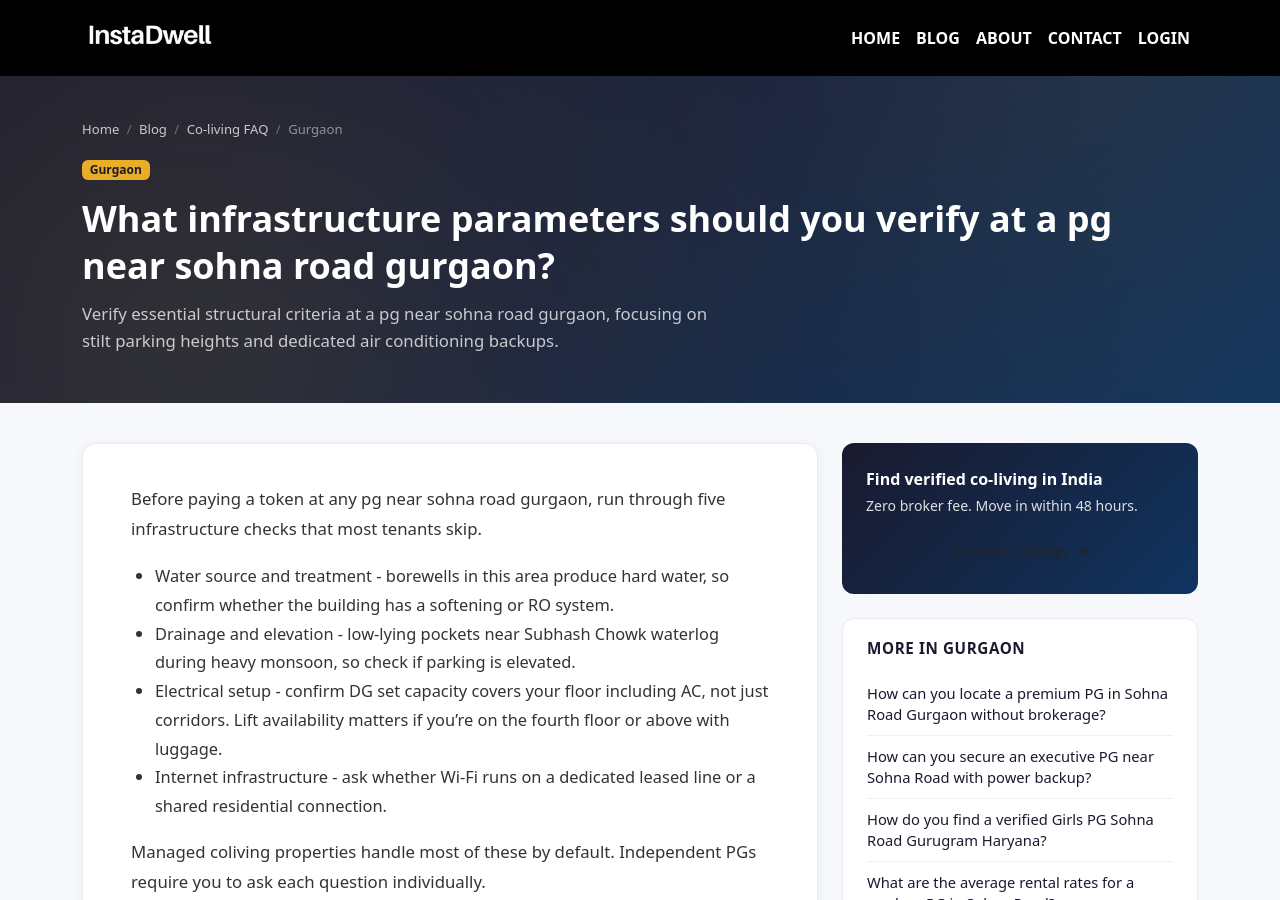
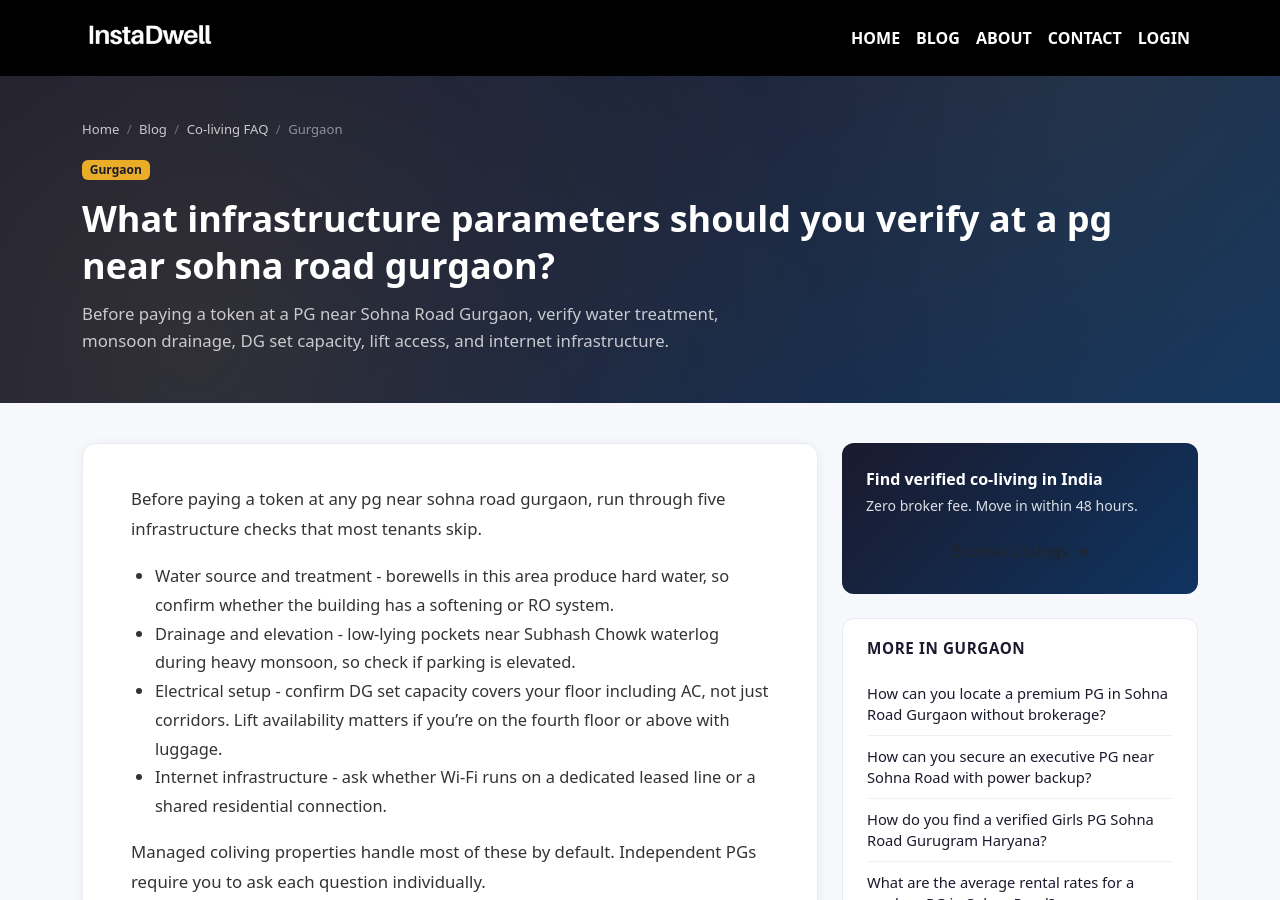
Before and after one commit to instadw/instadwell-blog, a Jekyll site: the page built from _coliving_faq/what-infrastructure-parameters-should-you-verify-at-a-pg-near-sohna-road-gurgaon.md, in a window 1280 px wide and 900 px high. Built offline with Jekyll 4.4.1, drawn with Linux system fonts in a browser that asks for light colours.

Commit message:
Update what-infrastructure-parameters-should-you-verify-at-a-pg-near-sohna-road-gurgaon.md

```diff
--- a/_coliving_faq/what-infrastructure-parameters-should-you-verify-at-a-pg-near-sohna-road-gurgaon.md
+++ b/_coliving_faq/what-infrastructure-parameters-should-you-verify-at-a-pg-near-sohna-road-gurgaon.md
@@ -1,6 +1,6 @@
 ---
 title: "What infrastructure parameters should you verify at a pg near sohna road gurgaon?"
-description: "Verify essential structural criteria at a pg near sohna road gurgaon, focusing on stilt parking heights and dedicated air conditioning backups."
+description: "Before paying a token at a PG near Sohna Road Gurgaon, verify water treatment, monsoon drainage, DG set capacity, lift access, and internet infrastructure."
 layout: coliving-faq-post
 category: "Gurgaon"
 order: 7
```
